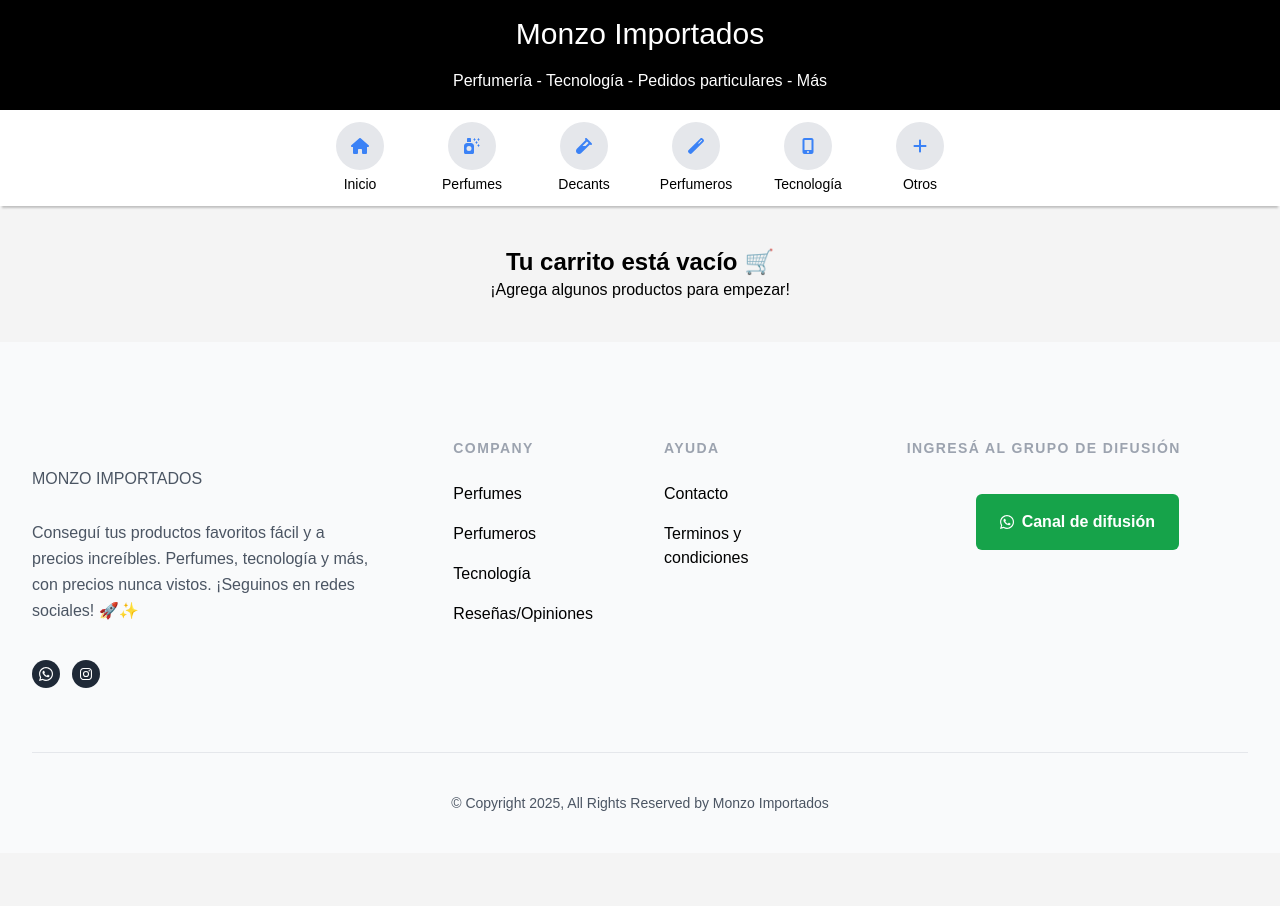
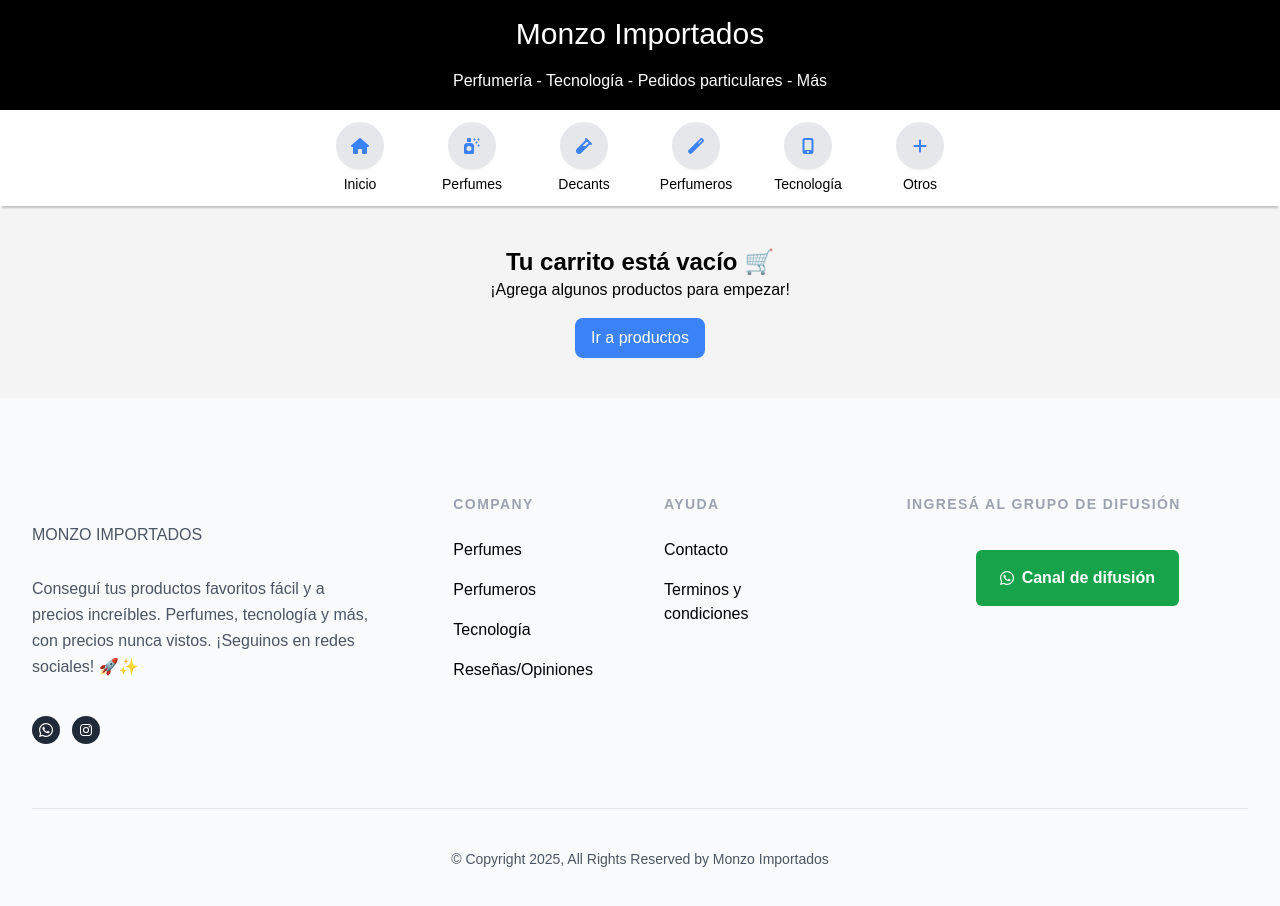
Before and after one commit to juanlozano2000/monzo-importados, a React (Vite) app in the folder monzo-importados/: page /cart in a window 1280 px wide. Shown: the top 906 px of the page. Before the commit the page ends 853 px from the top, so only its background shows below. Built offline with nearby package versions, Linux system fonts and the light colour scheme.

Commit message:
Ir al inicio cuando vacio carrito

```diff
--- a/monzo-importados/src/pages/Cart.jsx
+++ b/monzo-importados/src/pages/Cart.jsx
@@ -1,4 +1,5 @@
 import React, { useContext } from 'react';
+import { Link } from 'react-router-dom';
 import { CartContext } from '../context/CartContext.jsx';
 
 const Cart = () => {
@@ -13,6 +14,12 @@
             <div className="text-center py-10">
                 <h2 className="text-2xl font-bold">Tu carrito está vacío 🛒</h2>
                 <p>¡Agrega algunos productos para empezar!</p>
+
+                <Link to={`/`}>
+                    <button className=" mt-4 bg-blue-500 hover:bg-blue-700 text-white font-medium py-2 px-4 rounded-lg transition-all duration-300">
+                        Ir a productos
+                    </button>
+                </Link>
             </div>
         );
     }
--- a/monzo-importados/src/pages/Products.jsx
+++ b/monzo-importados/src/pages/Products.jsx
@@ -37,7 +37,7 @@
     return (
         <div className="mx-auto max-w-7xl px-4 sm:px-6 lg:px-8">
             <div className='flex justify-between items-center'>
-                <h1 className="text-2xl font-bold text-gray-900 mt-6 mb-2">Productos</h1>
+                <h1 className="text-2xl font-bold text-gray-900 mt-6 mb-2">Todos los productos</h1>
                 <FontAwesomeIcon icon={faFilter} className="text-gray-600 text-2xl cursor-pointer" />
             </div>
             {loading ? (
```
